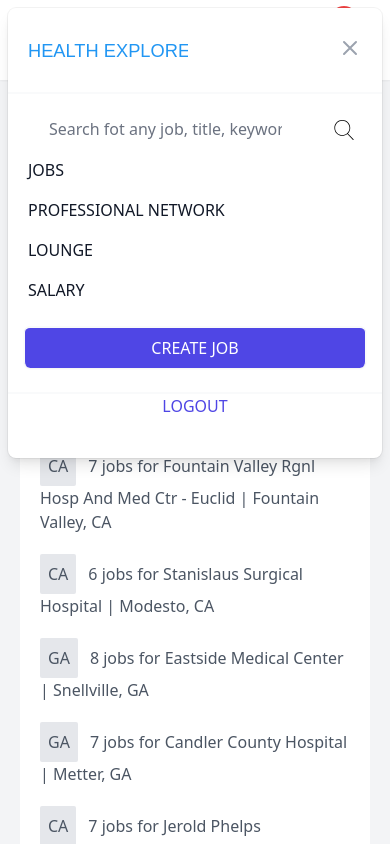
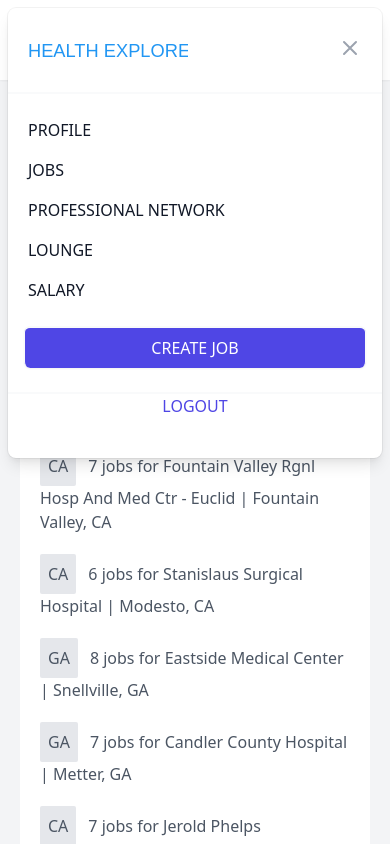
Before and after one commit to saifsilver/health-explore, a Next.js app: page / in a window 390 px wide. Both pictures are taken after a click on the button "Open menu". Shown: the top 844 px of the page. Built offline with nearby package versions, Linux system fonts and the light colour scheme.

Commit message:
Responsive Bug Fixed In Header

```diff
--- a/components/Header.js
+++ b/components/Header.js
@@ -4,7 +4,7 @@ import { Transition } from '@headlessui/react'
 const Header = () => {
     const [isOpen, toggleMenu] = useState(false)
     return (
-        <div className="relative bg-white px-10 mb-5 shadow-sm">
+        <div className="relative bg-white px-5 mb-5 shadow-sm">
             <div className="flex justify-between items-center py-6 md:justify-start md:space-x-10">
                 <div className="mr-2 -my-2 xl:hidden">
                     <button onClick={() => toggleMenu(old => !old)} type="button" className="bg-white rounded-md p-2 inline-flex items-center justify-center text-gray-400 hover:text-gray-500 hover:bg-gray-100 focus:outline-none focus:ring-2 focus:ring-inset focus:ring-indigo-500">
@@ -22,7 +22,7 @@ const Header = () => {
                     </a>
                 </div>
                 <div className="mr-2 -my-2 xl:hidden">
-                    <a href="#" className="relative ml-8 whitespace-nowrap inline-flex items-center justify-center p-2 border border-transparent rounded-full shadow-sm text-base font-medium text-white bg-blue-500 hover:bg-blue-600 hover:text-white">SS<span className="absolute bg-red-500 text-white rounded-full flex items-center justify-center transform -translate-y-5 translate-x-5 border-current border-2 h-8 w-8">22</span></a>
+                    <a href="#" className="relative ml-8 whitespace-nowrap inline-flex items-center justify-center h-10 w-10 border border-transparent rounded-full shadow-sm text-base font-medium text-white bg-blue-500 hover:bg-blue-600 hover:text-white">SS<span className="text-xs absolute bg-red-500 text-white rounded-full flex items-center justify-center transform -translate-y-4 translate-x-6 border-current border-2 h-8 w-8">22</span></a>
                 </div>
                 <nav className="hidden xl:flex flex-grow justify-center space-x-10 place-items-center text-base font-medium text-gray-500">
                     <a href="#" className="hover:text-gray-900">PROFILE</a>
@@ -49,7 +49,7 @@ const Header = () => {
                 leaveFrom="opacity-100 scale-100"
                 leaveTo="opacity-0 scale-95"
             >
-            <div className={`absolute top-0 inset-x-0 p-2 transition transform origin-top-right xl:hidden`}>
+            <div className={`absolute top-0 inset-x-0 p-2 transition transform origin-top-right xl:hidden z-50`}>
                 <div className="rounded-lg shadow-lg ring-1 ring-black ring-opacity-5 bg-white divide-y-2 divide-gray-50  overflow-auto">
                     <div className="pt-5 pb-6 px-5">
                         <div className="flex items-center justify-between">
```
